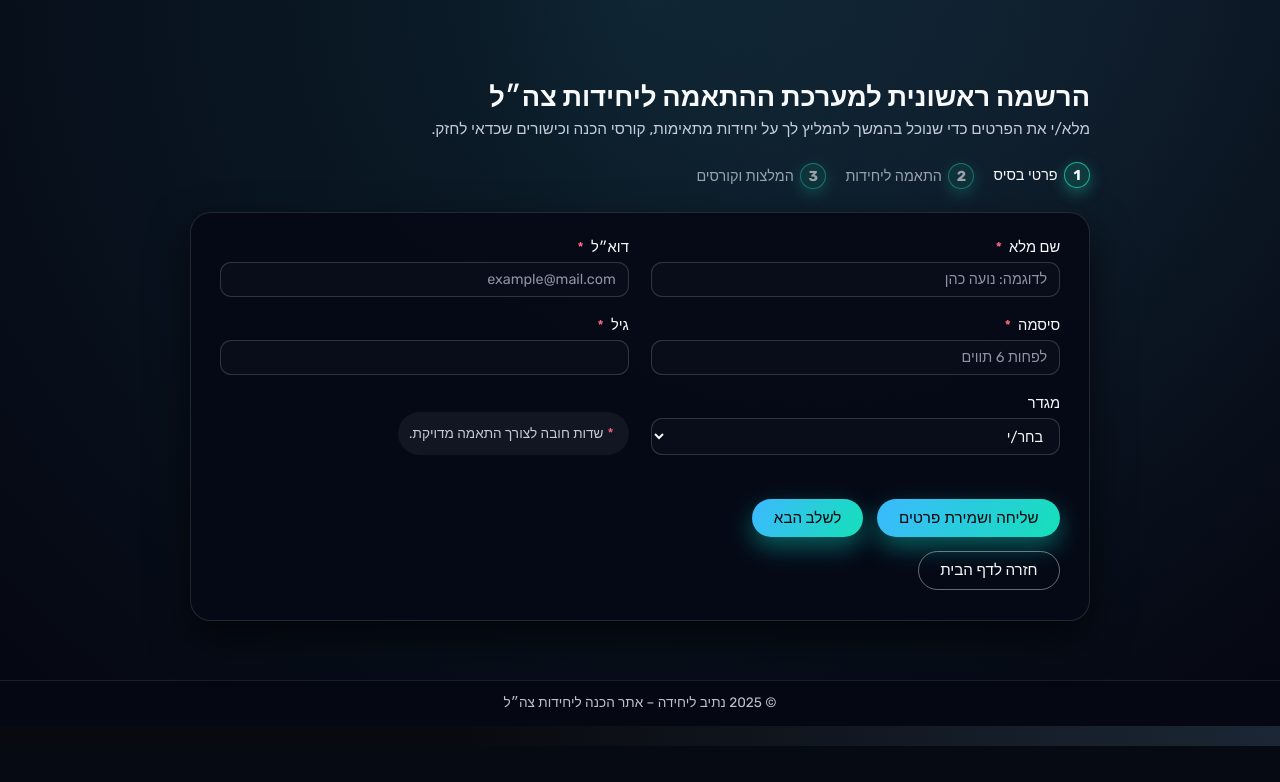
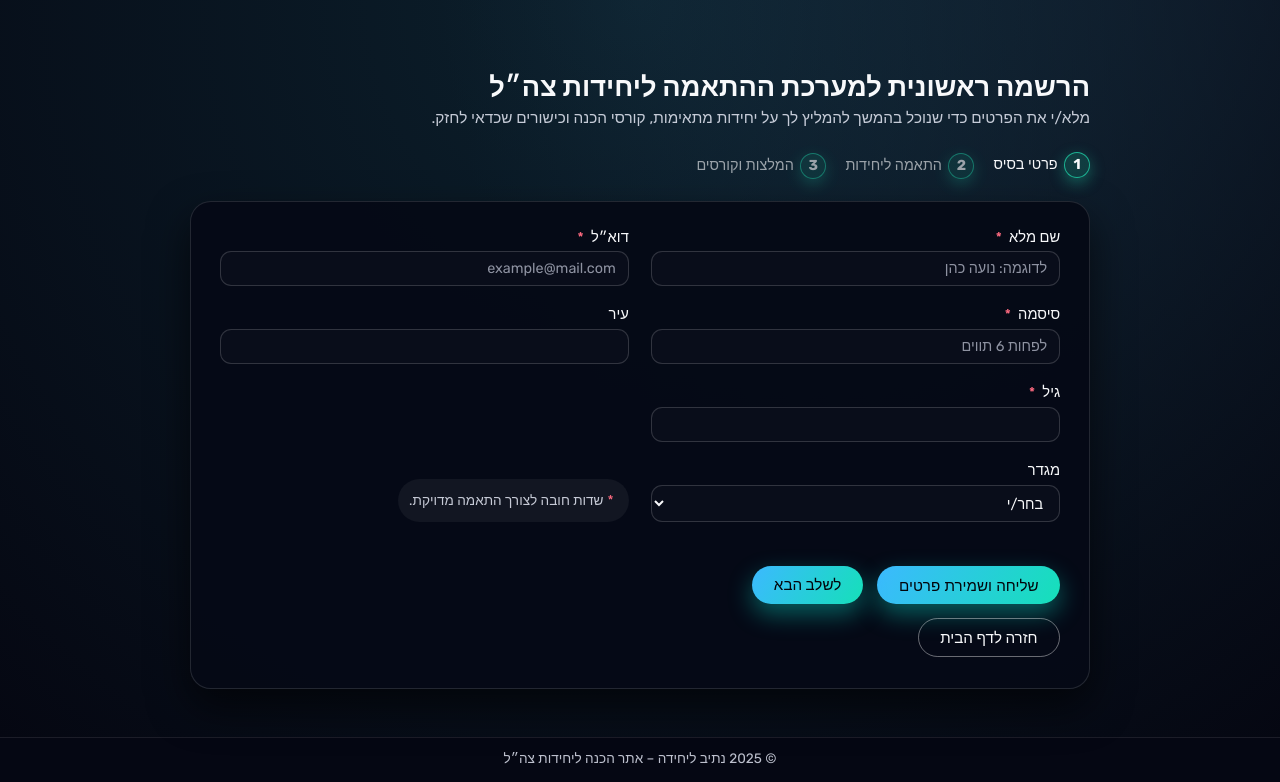
Before and after one commit to Markozavus/milprep, a Flask app: page /register in a window 1280 px wide. Shown: the part 54-836 px from the top of the page. Before the commit the page ends 800 px from the top, so only its background shows below. Run offline with Flask 3, Linux system fonts and the light colour scheme.

Commit message:
Add files via upload

```diff
--- a/templates/register.html
+++ b/templates/register.html
@@ -64,11 +64,25 @@
                 </div>
 
                 <div class="form-group">
+                    <label for="city">
+                        עיר
+                    </label>
+                    <input type="city" id="city" name="city">
+
+                </div>
+
+
+
+                <div class="form-group">
                     <label for="age">
                         גיל
                         <span class="required-star">*</span>
                     </label>
                     <input type="number" id="age" name="age" max="30" required>
+                </div>
+
+                                <div class="form-group">
+
                 </div>
 
                 <div class="form-group">
```
